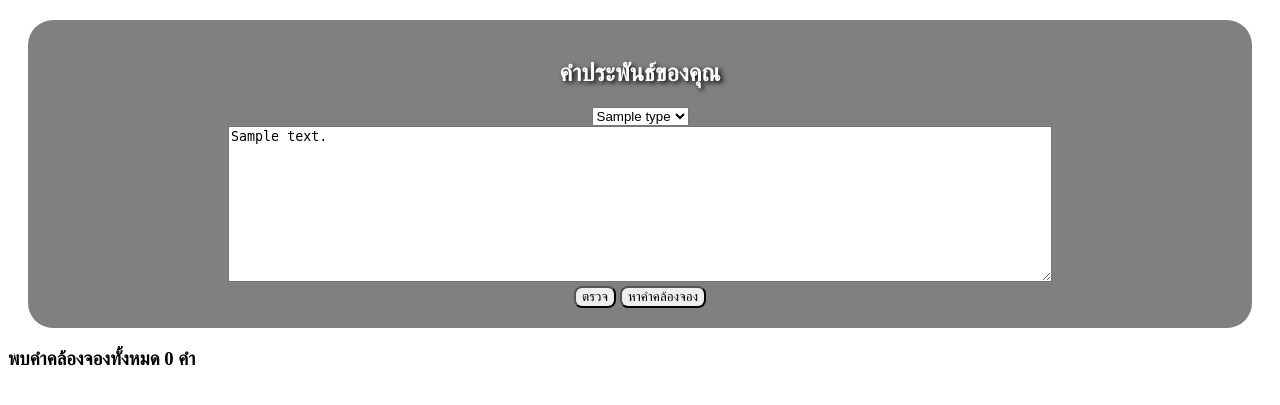
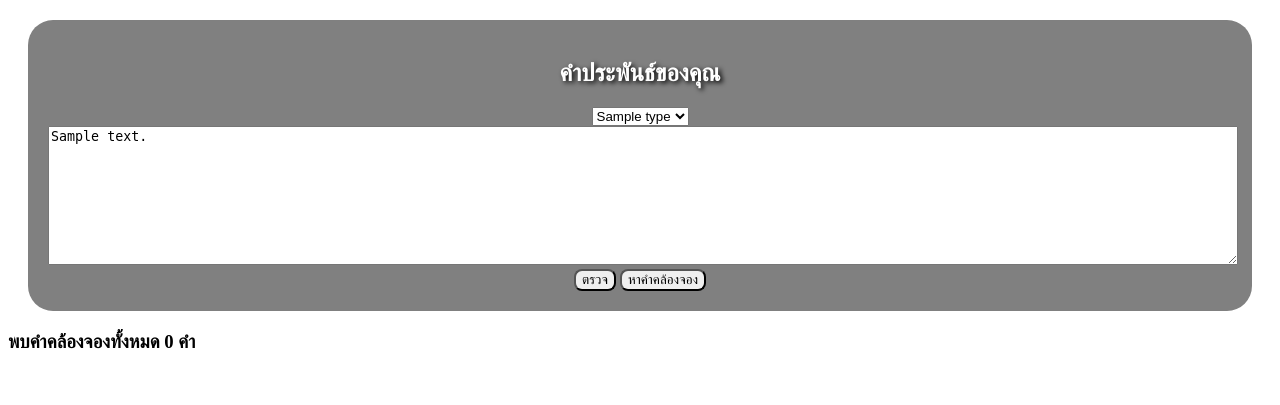
Before and after one commit to OJYUMAN/kavee, a Flask app: template templates/index.html in a window 1280 px wide. Shown: the part 97-502 px from the top of the page. Run offline with Flask 2, Linux system fonts and the light colour scheme; the template is opened without the code that fills it: most values are stand-ins (such as "Sample title", 1, 10 or a date in 2020).

Commit message:
realfinal

```diff
--- a/templates/index.html
+++ b/templates/index.html
@@ -109,6 +109,10 @@
 .button1 {
   border-radius: 8px;
 }
+.textarea {
+    height: 10em;
+    width: 100%;
+}
 
 </style>
 <head>
@@ -135,7 +139,7 @@
             {% endfor %}
             </select>
             <br>
-            <textarea name="text" cols="100" rows="10">{{text}}</textarea>
+            <textarea class="textarea" name="text" >{{text}}</textarea>
             <br>
             <button class= button1 type="submit" formaction="/submit">ตรวจ</button>
             <button class= button1 type="submit" formaction="/submit2">หาคําคล้องจอง</button>
```
